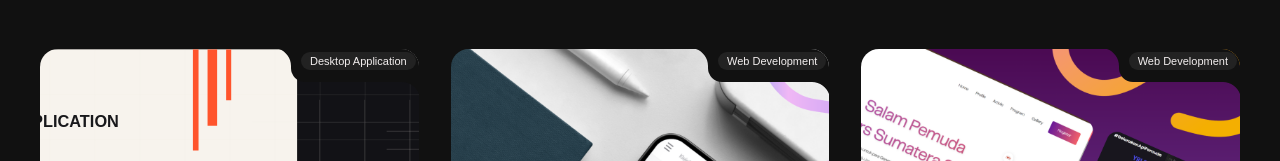
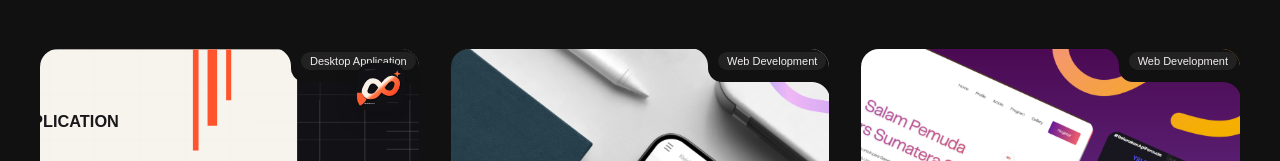
Before and after one commit to Darren0099/Raffli-dev, a Next.js app: page /projects in a window 1280 px wide. Shown: the part 217-378 px from the top of the page. Built offline with nearby package versions, Linux system fonts and the light colour scheme.

Commit message:
Show Mobius app icon in project cards

```diff
--- a/data/projectsData.ts
+++ b/data/projectsData.ts
@@ -18,6 +18,7 @@ export interface Project {
 
   services?: ProjectService;
 
+  logo?: string;
   heroImage?: string;
   summaryQuote?: string;
   descriptionParagraphs?: string[];
@@ -45,6 +46,7 @@ export const projectsData: Project[] = [
     "client": "Independent Project",
     "category": "Desktop Application",
     "image": "/img/mobius-cover.svg",
+    "logo": "/img/mobius-logo.svg",
     "heroImage": "/img/mobius-cover.svg",
     "link": "https://github.com/Darren0099/Mobius",
     "repoUrl": "https://github.com/Darren0099/Mobius",
```
